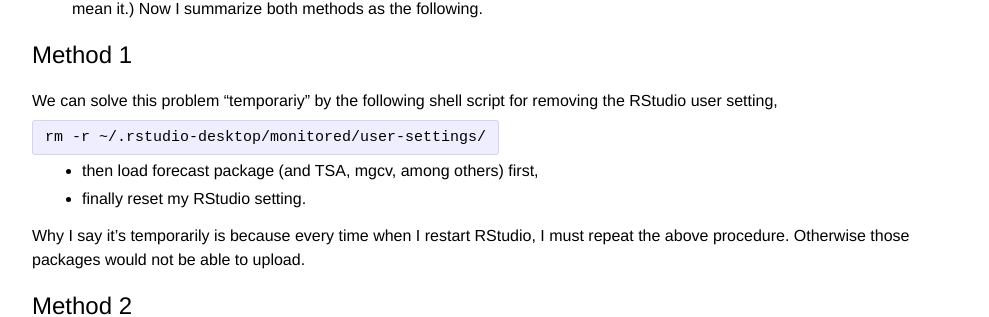
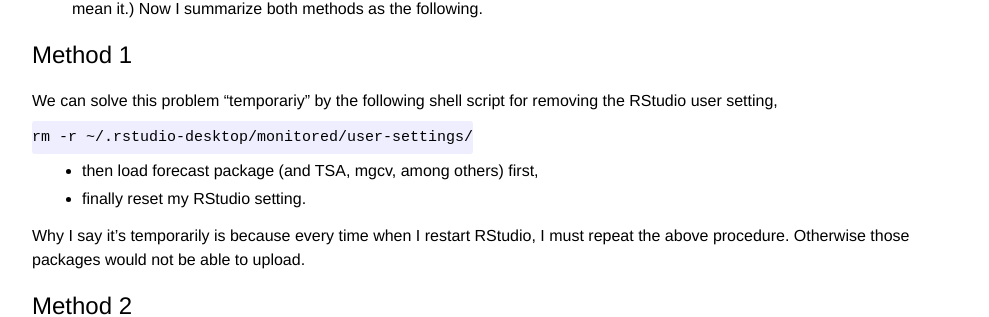
Before and after one commit to bowen0701/bowen0701.github.io, a Jekyll site: the page built from _posts/2016-09-14-rstudio-error.md, in a window 1280 px wide. Shown: the part 344-661 px from the top of the page, without its empty margins (144-1133 px from the left). Built offline with Jekyll 4.4.1, drawn with Linux system fonts in a browser that asks for light colours.

Commit message:
Add .post pre code

```diff
--- a/css/main.css
+++ b/css/main.css
@@ -53,6 +53,12 @@
   border-radius: 3px;
   font-size: 15px;
   overflow:auto;
+}
+
+.post pre code {
+  border: 0;
+  padding-right: 0;
+  padding-left: 0;
 }
 
 
```
